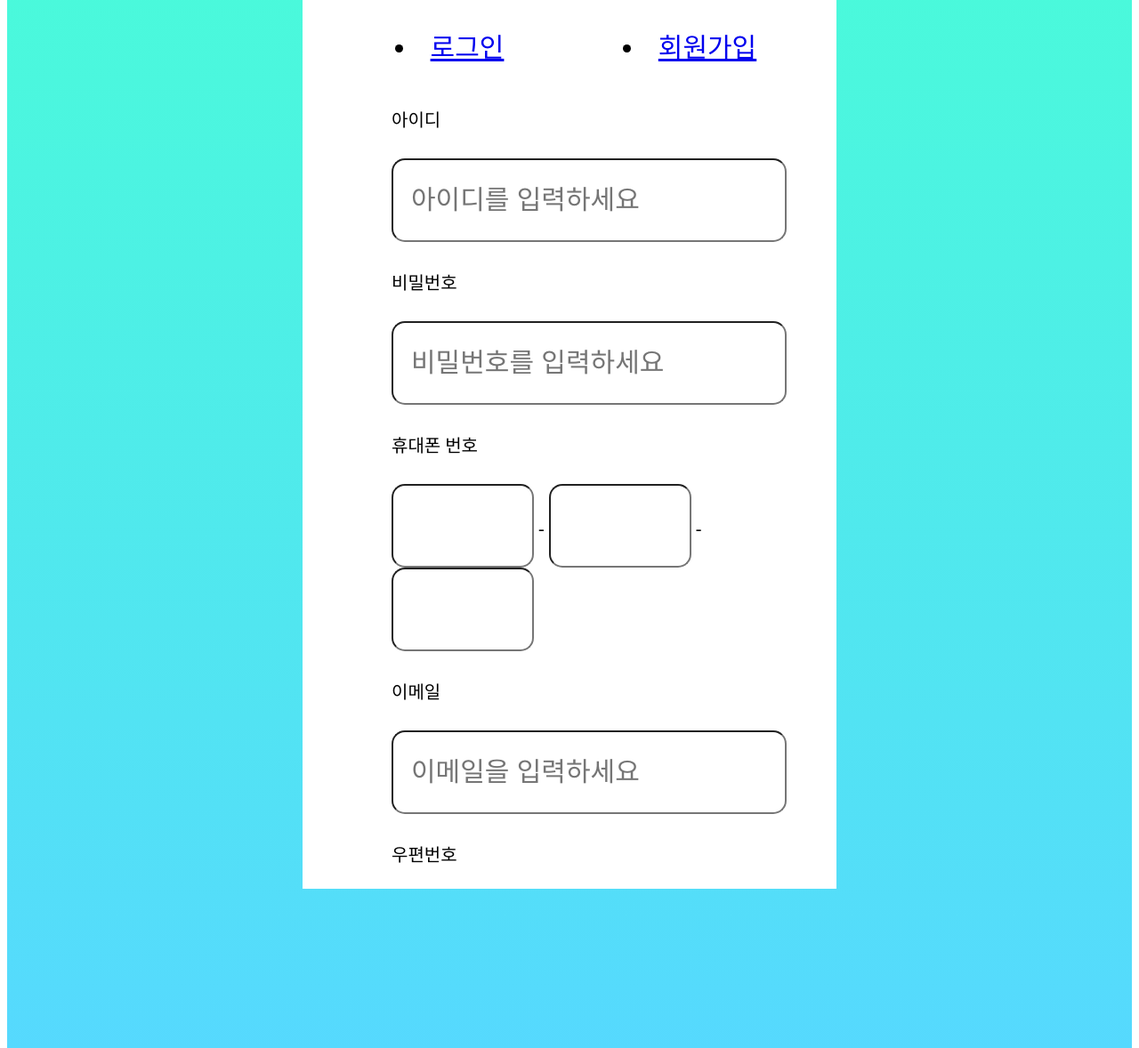
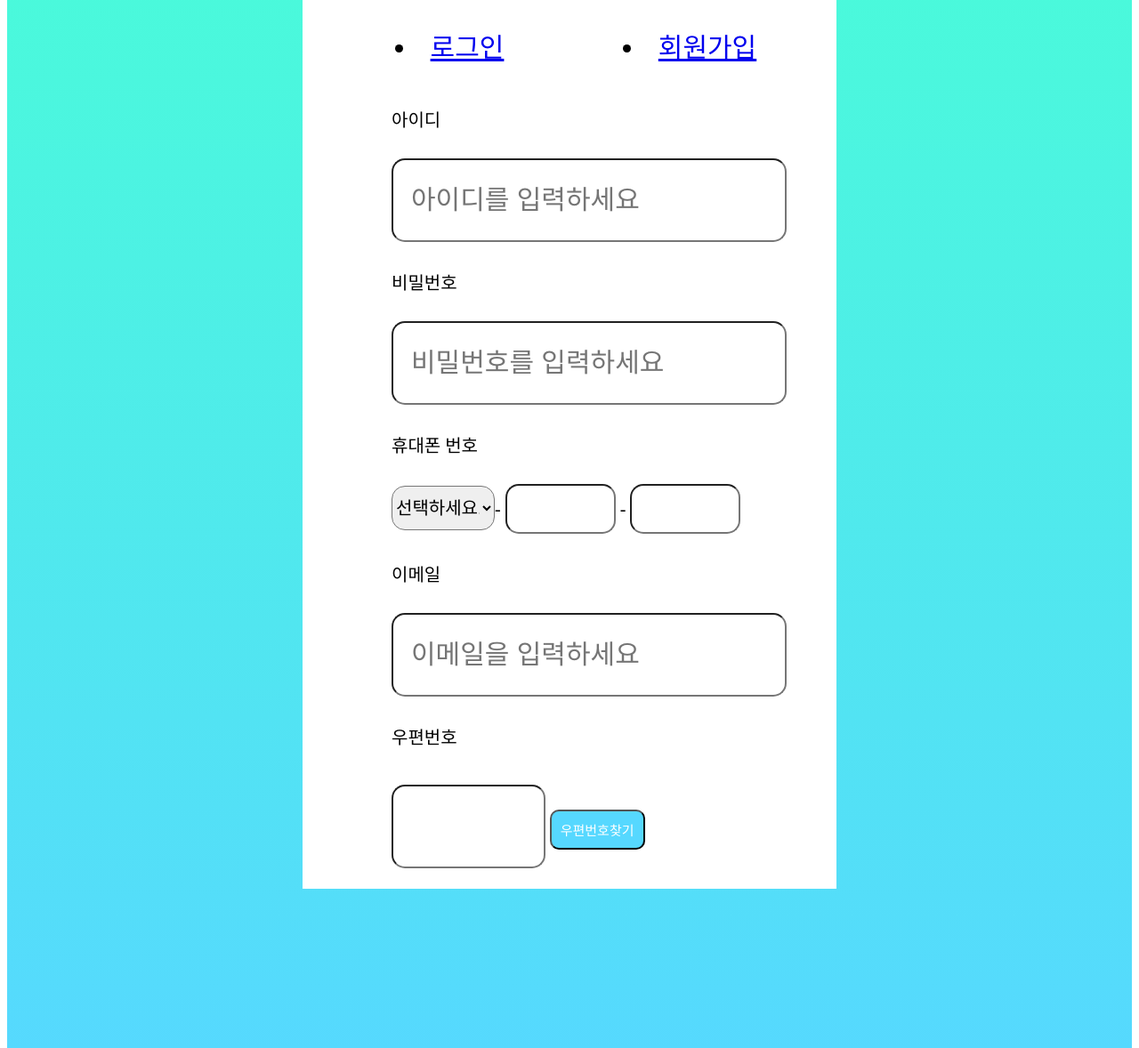
Before and after one commit to JOONHWANCHO/GenieProject, a Java web app: page /user/memberform in a window 1280 px wide. Shown: the part 224-1402 px from the top of the page at 89% size. Run offline with Spring Boot 4, a stand-in JSP engine, Linux system fonts and the light colour scheme; some libraries are stand-ins or nearby versions.

Commit message:
HSH-0902-modify

```diff
--- a/GenieProject/src/main/webapp/WEB-INF/views/user/memberform.jsp
+++ b/GenieProject/src/main/webapp/WEB-INF/views/user/memberform.jsp
@@ -4,6 +4,8 @@
 <html>
 <head>
 <meta charset="UTF-8">
+<meta http-equiv="X-UA-Compatible" content="IE=edge">
+<meta name="viewport" content="width=device-width, initial-scale=1.0">
 <title>Insert title here</title>
 <style>
      .home{
@@ -76,8 +78,8 @@
         width:29%;
 		height:50px;
 		border-radius:15px;
-		font-size:30px;
-		padding:20px;
+		text-align:center;
+		font-size:20px;
     }
     #zipcode{
         width:33%;
@@ -101,6 +103,20 @@
 		transition: ease .40s;
     }
 </style>
+<script src="//t1.daumcdn.net/mapjsapi/bundle/postcode/prod/postcode.v2.js"></script>
+<script>
+	window.onload = function(){
+		document.getElementById("address_kakao").addEventListener("click", function(){ //주소입력칸을 클릭하면
+			//카카오 지도 발생
+			new daum.Postcode({
+				oncomplete: function(data) { //선택시 입력값 세팅
+					document.getElementById("address_kakao").value = data.address; // 주소 넣기
+					document.querySelector("input[name=address_detail]").focus(); //상세입력 포커싱
+				}
+			}).open();
+		});
+	}
+</script>
 </head>
 <section class="home">
 		<div class="container">
@@ -121,9 +137,17 @@
 <%-- ㄴㄴㄴㄴㄴㄴㄴㄴㄴㄴㄴㄴㄴㄴㄴㄴㄴㄴㄴㄴㄴㄴㄴㄴㄴㄴㄴㄴㄴㄴㄴㄴㄴㄴㄴㄴㄴㄴ --%>
                     <div id="phoneForm">
 						<p>휴대폰 번호</p>
-                        <input type ="text" name = "phone_num1" id ="phone_num1" size = "2"/> -
-				        <input type ="text" name = "phone_num2" id ="phone_num2" size = "4"/> -
-			 	        <input type ="text" name = "phone_num3" id ="phone_num3" size = "4"/>
+                        <select id = "phone_num1" name = "phone_num1" size = "1">
+							<option value="">선택하세요.</option>
+							<option value="010">010</option>
+							<option value="011">011</option>
+							<option value="016">016</option>
+							<option value="017">017</option>
+							<option value="018">018</option>
+							<option value="019">019</option>
+						</select>-
+				        <input type ="text" name = "phone_num2" id ="phone_num2" maxlength = "4"/> -
+			 	        <input type ="text" name = "phone_num3" id ="phone_num3" maxlength = "4"/>
 					</div>
                     <div id="emailForm">
 						<p>이메일</p>
```
